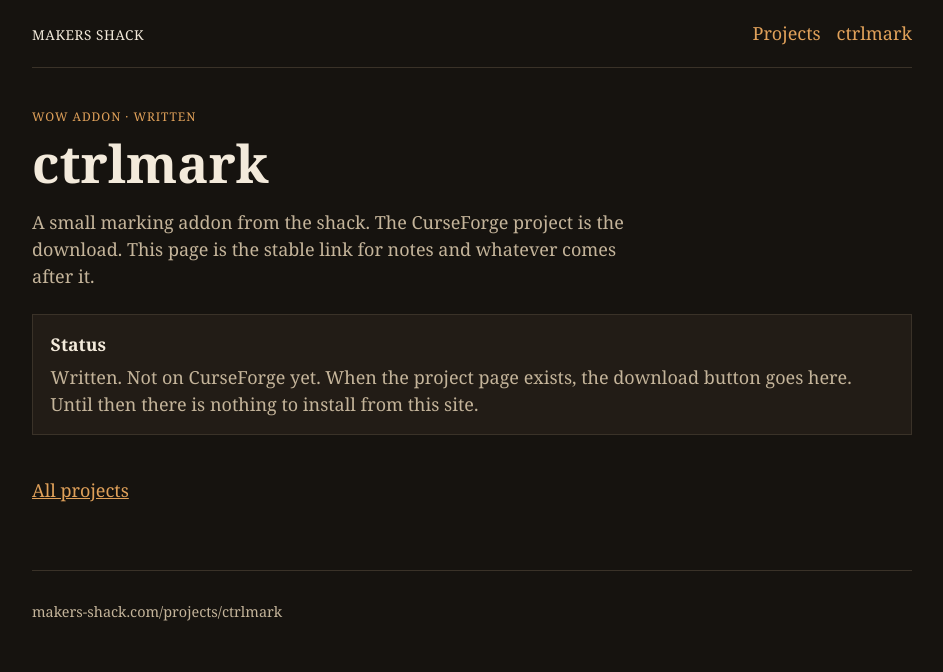
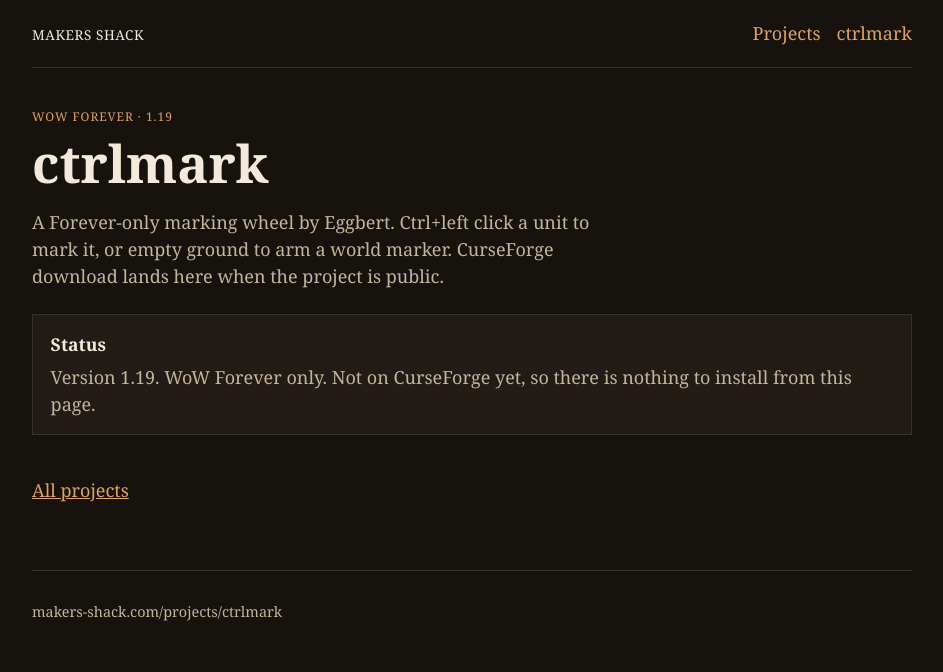
Before and after one commit to SirEggbert/makers-shack, a plain HTML site: page public/projects/ctrlmark/index.html in a window 1280 px wide. Shown: the whole page, without its empty margins (168-1111 px from the left). Drawn offline with Linux system fonts and the light colour scheme.

Commit message:
Brand the ctrlmark page as a Forever addon by Eggbert.

```diff
--- a/public/data/projects.json
+++ b/public/data/projects.json
@@ -4,8 +4,8 @@
       "slug": "ctrlmark",
       "title": "ctrlmark",
       "tag": "WoW addon",
-      "summary": "First addon from the shack. CurseForge link lands here when the project is public.",
-      "status": "written",
+      "summary": "Forever-only marking wheel by Eggbert. CurseForge link lands here when the project is public.",
+      "status": "1.19",
       "href": "/projects/ctrlmark/"
     }
   ]
--- a/public/projects/ctrlmark/index.html
+++ b/public/projects/ctrlmark/index.html
@@ -16,12 +16,12 @@
     </nav>
   </header>
   <main>
-    <p class="kicker">WoW addon · written</p>
+    <p class="kicker">WoW Forever · 1.19</p>
     <h1>ctrlmark</h1>
-    <p class="lede">A small marking addon from the shack. The CurseForge project is the download. This page is the stable link for notes and whatever comes after it.</p>
+    <p class="lede">A Forever-only marking wheel by Eggbert. Ctrl+left click a unit to mark it, or empty ground to arm a world marker. CurseForge download lands here when the project is public.</p>
     <section class="panel">
       <h2>Status</h2>
-      <p>Written. Not on CurseForge yet. When the project page exists, the download button goes here. Until then there is nothing to install from this site.</p>
+      <p>Version 1.19. WoW Forever only. Not on CurseForge yet, so there is nothing to install from this page.</p>
     </section>
     <p><a class="back" href="/projects/">All projects</a></p>
   </main>
```
